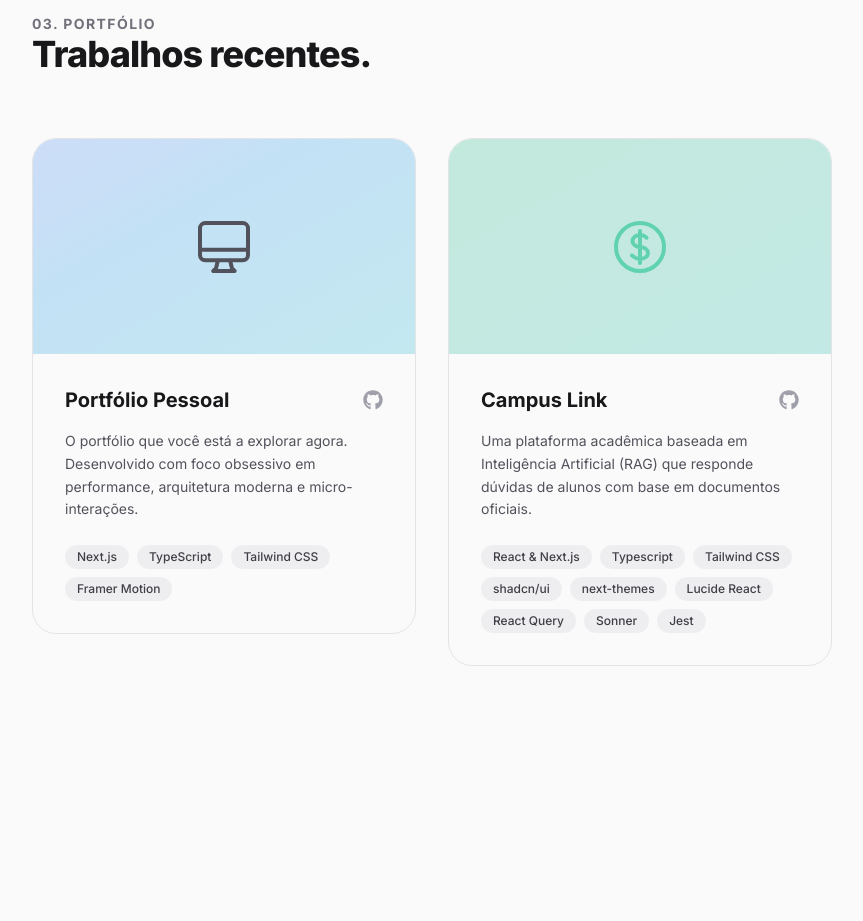
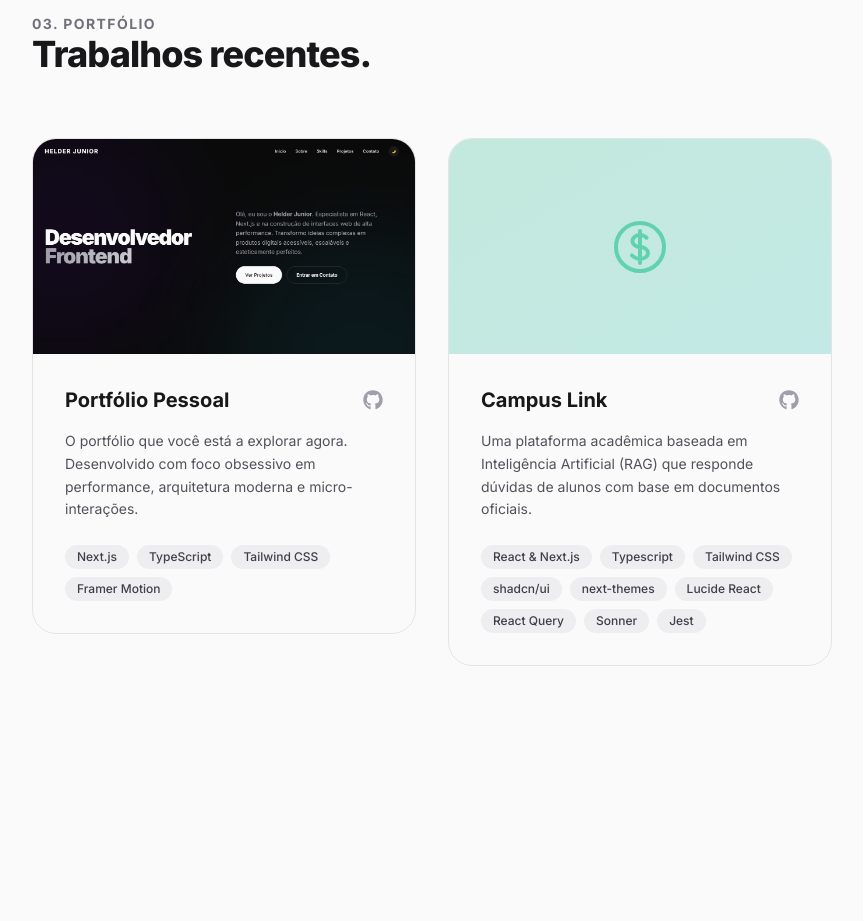
Before and after one commit to Heldzs/personal-site, a Next.js app: page / in a window 1280 px wide. Shown: the part 2540-3461 px from the top of the page, without its empty margins (0-863 px from the left). Built offline with nearby package versions, Linux system fonts and the light colour scheme.

Commit message:
feat: add project image to ProjectCard and implement conditional rendering

```diff
--- a/src/components/ProjectCard.tsx
+++ b/src/components/ProjectCard.tsx
@@ -1,3 +1,4 @@
+import Image from "next/image";
 import { projectsData } from "@/data/projectsData";
 import { FaGithub } from "react-icons/fa";
 
@@ -11,15 +12,24 @@ export function ProjectCard({
   return (
     <div
       onClick={onClick}
-      className="group flex flex-col bg-zinc-50 dark:bg-zinc-900/50 border border-zinc-200 dark:border-zinc-800 rounded-3xl overflow-hidden"
+      className="group flex flex-col cursor-pointer bg-zinc-50 dark:bg-zinc-900/50 border border-zinc-200 dark:border-zinc-800 rounded-3xl overflow-hidden"
     >
       {/* Imagem do Projeto */}
       <div className="relative aspect-video w-full overflow-hidden bg-zinc-100 dark:bg-zinc-950 block">
-        <div
-          className={`absolute inset-0 bg-linear-to-br ${project.gradient} transition-transform duration-500 group-hover:scale-105 flex items-center justify-center`}
-        >
-          {project.icon}
-        </div>
+        {project.image ? (
+          <Image
+            src={project.image}
+            alt={`Imagem do projeto ${project.title}`}
+            fill
+            className="object-cover transition-transform duration-500 group-hover:scale-105"
+          />
+        ) : (
+          <div
+            className={`absolute inset-0 bg-linear-to-br ${project.gradient} transition-transform duration-500 group-hover:scale-105 flex items-center justify-center`}
+          >
+            {project.icon}
+          </div>
+        )}
       </div>
 
       {/* Conteúdo do Card */}
@@ -34,6 +44,7 @@ export function ProjectCard({
             rel="noopener noreferrer"
             className="text-zinc-400 hover:text-zinc-900 dark:hover:text-zinc-100 transition-colors"
             aria-label="Ver código no GitHub"
+            onClick={(e) => e.stopPropagation()}
           >
             <FaGithub className="w-5 h-5" />
           </a>
--- a/src/data/projectsData.tsx
+++ b/src/data/projectsData.tsx
@@ -26,6 +26,7 @@ export const projectsData = [
         />
       </svg>
     ),
+    image: "/images/portfolio.png",
   },
   {
     id: 2,
```
Also changed, not shown: public/images/portfolio.png (added).
